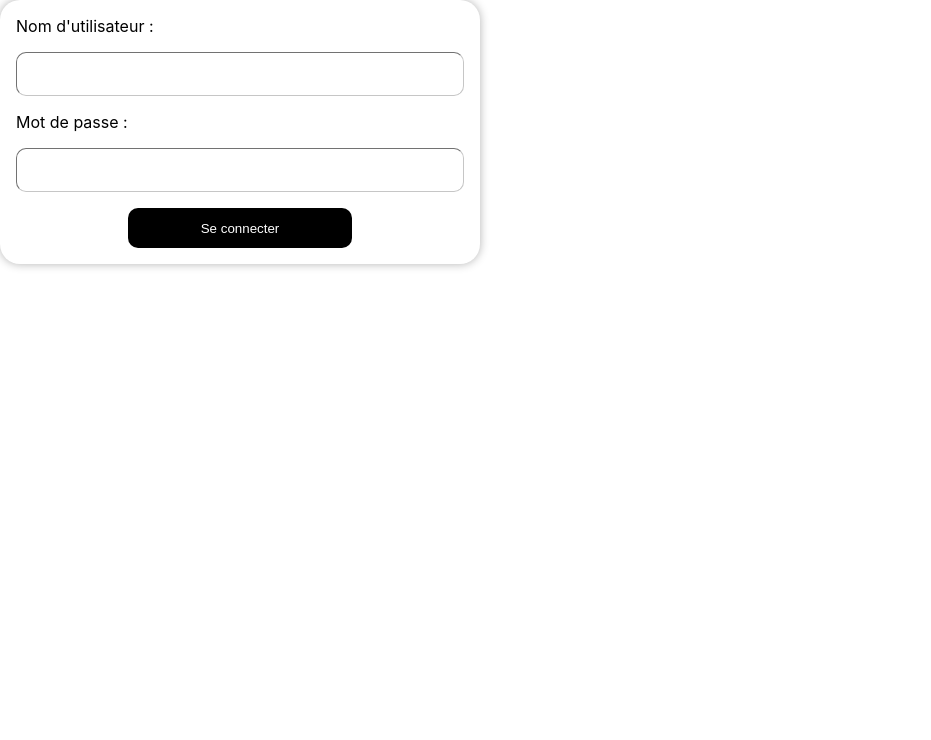
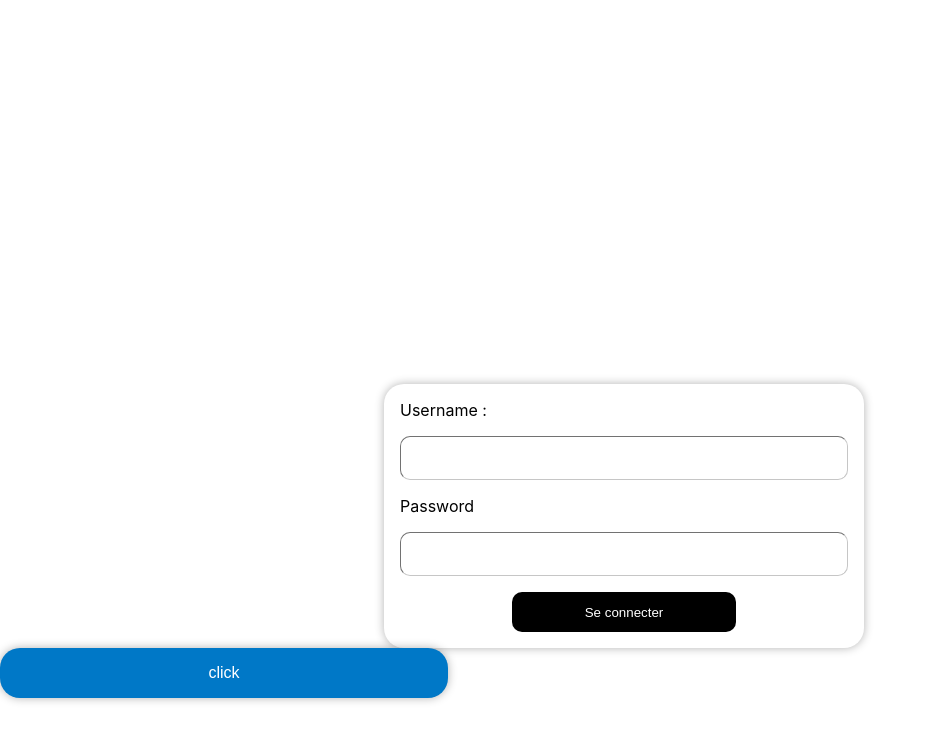
Before and after one commit to FranzGuanaco/ManagementApp, a React (Create React App) app in the folder management-app/: page / in a window 1280 px wide. Shown: the top 740 px of the page, without its empty margins (0-931 px from the left). Built offline with nearby package versions, Linux system fonts and the light colour scheme.

Commit message:
menu button

```diff
--- a/management-app/src/App.css
+++ b/management-app/src/App.css
@@ -56,6 +56,8 @@ form {
   border: solid 0px gray;
   box-shadow: 0 0 10px rgba(0, 0, 0, 0.3);
   width: 35%;
+  margin-top: 30%;
+  margin-left: 30%;
 }
 
 
@@ -82,3 +84,18 @@ input[type="submit"] {
   display: block;
   margin: 0 auto;
 }
+
+.button {
+  background-color:#0078C7;
+  border: none;
+  border-radius: 20px;
+  color: white;
+  padding: 10px 20px;
+  text-align: center;
+  text-decoration: none;
+  display: inline-block;
+  font-size: 16px;
+  box-shadow: 0 0 10px rgba(0, 0, 0, 0.3);
+  width: 35%;
+  height: 50px;
+}
--- a/management-app/src/App.js
+++ b/management-app/src/App.js
@@ -1,12 +1,15 @@
 import React from 'react';
 import ReactDOM from 'react-dom';
 import BoxId from './BoxId';
+import Button from './Button';
 
 function App() {
 
   return(
     <div className="first">
       <BoxId/>
+
+      <Button/>
     </div>
   );
 
--- a/management-app/src/BoxId.js
+++ b/management-app/src/BoxId.js
@@ -1,18 +1,26 @@
 import React from "react";
+import PropTypes from "prop-types";
 import "./App.css";
 
-const BoxId = () => {
+const BoxId = (props) => {
+
+
 
     return (
 
     <form>
-    <label htmlFor="username">Nom d'utilisateur :</label>
-  <input type="text" id="username" name="username" placeholder=""/>
-  <label htmlFor="password">Mot de passe :</label>
+      <label htmlFor="username">{props.title} :</label>
+  <input type="text" id="username" name="username" placeholder="" />
+  <label htmlFor="password">{props.title2}</label>
   <input type="password" id="password" name="password" />
-  <input type="submit" value="Se connecter" />
+  <input type="submit" value="Se connecter"/>
   </form>
 );
 }
 
+BoxId.defaultProps = {
+  title: 'Username',
+  title2: 'Password',
+}
+
 export default BoxId
--- /dev/null
+++ b/management-app/src/Button.js
@@ -0,0 +1,22 @@
+import React from 'react'
+import "./App.css";
+import PropTypes  from 'react';
+
+ const Button = (props) => {
+  return (
+
+    <button
+    className="button"
+    onClick={props.onClick}>
+        {props.texte}
+
+    </button>
+  );
+}
+
+Button.defaultProps = {
+    texte: 'click',
+
+  }
+
+export default Button
```
Also changed, not shown: management-app/public/index.html (+1 -21 lines).
